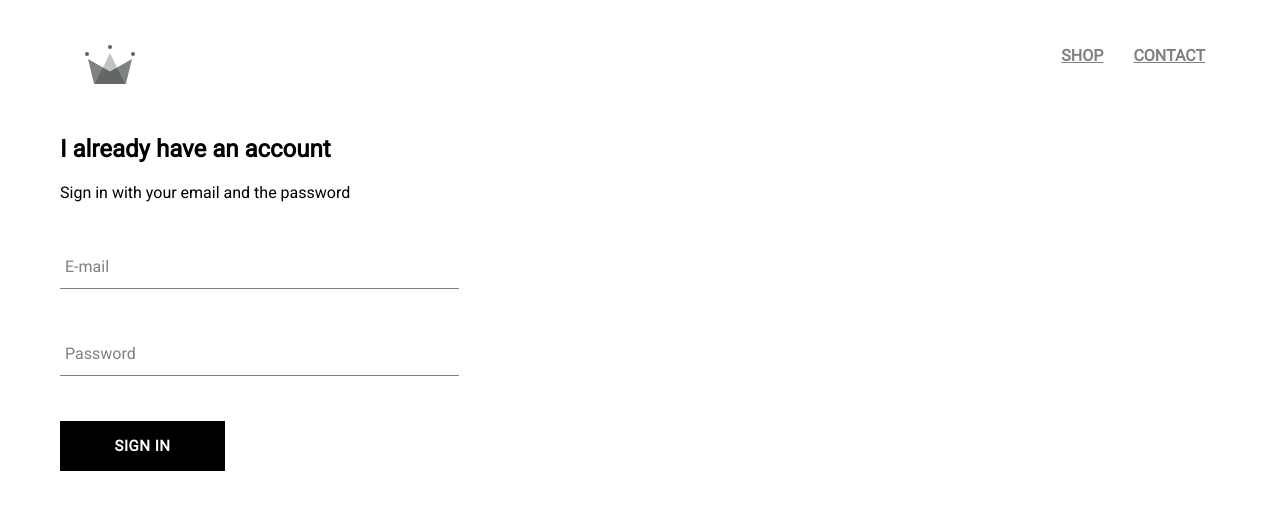
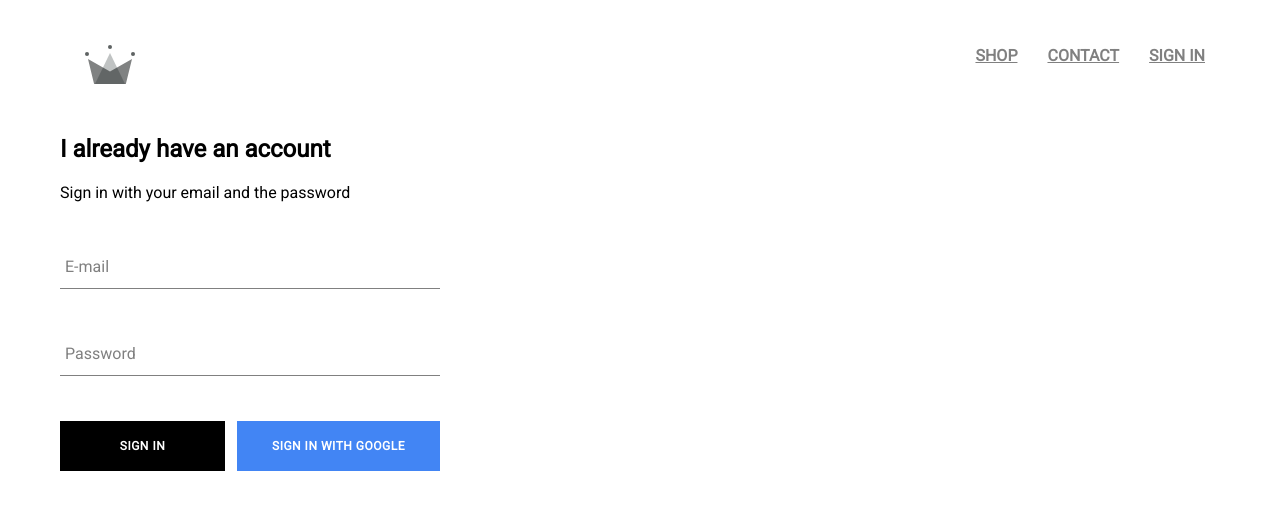
Before and after one commit to prprogrammer/crwn-clothing, a React (Create React App) app: page /signin in a window 1280 px wide. Shown: the top 510 px of the page. Built offline with nearby package versions, Linux system fonts and the light colour scheme; no server answers; a web font is replaced by a local one.

Commit message:
new changes

```diff
--- a/package.json
+++ b/package.json
@@ -3,6 +3,7 @@
   "version": "0.1.0",
   "private": true,
   "dependencies": {
+    "firebase": "^7.2.3",
     "node-sass": "^4.13.0",
     "react": "^16.11.0",
     "react-dom": "^16.11.0",
--- a/src/App.css
+++ b/src/App.css
@@ -2,3 +2,7 @@
   padding: 20px 60px;
   font-family: "Roboto", sans-serif;
 }
+
+* {
+  box-sizing: border-box;
+}
--- a/src/App.js
+++ b/src/App.js
@@ -5,16 +5,39 @@
 import ShopPage from "./pages/shop/shop.component";
 import Header from "./components/header/header.component";
 import SignInAndSignUpPage from "./pages/sign-in-and-sign-up/sign-in-and-sign-up.component";
+import { auth } from "./firebase/firebase.utils";
 
-function App() {
+class App extends React.Component {
+  constructor() {
+    super();
+    this.state = {
+      currentUser: null
+    };
+  }
+
+  unsubscribeFromAuth = null;
+
+  componentDidMount() {
+    this.unsubscribeFromAuth = auth.onAuthStateChanged(user => {
+      this.setState({ currentUser: user });
+      console.log(user);
+    });
+  }
+
+  componentWillUnmount() {
+    this.unsubscribeFromAuth();
+  }
+
+  render() {
     return (
       <div>
-      <Header />
+        <Header currentUser={this.state.currentUser} />
         <Route exact path="/" component={HomePage} />
         <Route exact path="/shop" component={ShopPage} />
         <Route exact path="/signin" component={SignInAndSignUpPage} />
       </div>
     );
   }
+}
 
 export default App;
--- a/src/components/custom-button/custom-button.component.jsx
+++ b/src/components/custom-button/custom-button.component.jsx
@@ -1,8 +1,11 @@
 import React from "react";
 import "./custom-button.styles.scss";
 
-const CustomButton = ({ children, ...otherProps }) => (
-  <button className="custom-button" {...otherProps}>
+const CustomButton = ({ children, isGoogleSignIn, ...otherProps }) => (
+  <button
+    className={`${isGoogleSignIn ? "google-sign-in" : ""} custom-button`}
+    {...otherProps}
+  >
     {children}
   </button>
 );
--- a/src/components/custom-button/custom-button.styles.scss
+++ b/src/components/custom-button/custom-button.styles.scss
@@ -5,7 +5,7 @@
   letter-spacing: 0.5px;
   line-height: 50px;
   padding: 0 35px 0 35px;
-  font-size: 15px;
+  font-size: 12px;
   background-color: black;
   color: white;
   text-transform: uppercase;
@@ -19,4 +19,15 @@
     color: black;
     border: 1px solid black;
   }
+
+  &.google-sign-in {
+    background-color: #4285f4;
+    color: white;
+    font-size: 12px;
+
+    &:hover {
+      background-color: #357ae8;
+      border: none;
+    }
+  }
 }
--- a/src/components/header/header.component.jsx
+++ b/src/components/header/header.component.jsx
@@ -2,8 +2,9 @@
 import "./header.styles.scss";
 import { ReactComponent as Logo } from "../../assets/crown.svg";
 import { Link } from "react-router-dom";
+import { auth } from "../../firebase/firebase.utils";
 
-const Header = () => (
+const Header = ({ currentUser }) => (
   <div className="header">
     <Link className="logo-container" to="/">
       <Logo className="logo" />
@@ -15,6 +16,16 @@
       <Link className="option" to="/shop">
         CONTACT
       </Link>
+
+      {currentUser ? (
+        <div className="option" onClick={() => auth.signOut()}>
+          SIGN OUT
+        </div>
+      ) : (
+        <Link className="option" to="/signin">
+          SIGN IN
+        </Link>
+      )}
     </div>
   </div>
 );
--- a/src/components/header/header.styles.scss
+++ b/src/components/header/header.styles.scss
@@ -22,6 +22,7 @@
       padding: 10px 15px;
       color: gray;
       font-weight: bolder;
+      cursor: pointer;
     }
   }
 }
--- a/src/components/sign-in/sign-in.component.jsx
+++ b/src/components/sign-in/sign-in.component.jsx
@@ -2,6 +2,7 @@
 import "./sign-in.styles.scss";
 import FormInput from "../form-input/form-input.component";
 import CustomButton from "../custom-button/custom-button.component";
+import { signInWithGoogle } from "../../firebase/firebase.utils";
 
 class SignIn extends React.Component {
   constructor(props) {
@@ -45,9 +46,13 @@
             label="Password"
             required
           />
-          <CustomButton type="submit" value="Submit Form">
-            Sign In
-          </CustomButton>
+          <div className="buttons">
+            <CustomButton type="submit">Sign In</CustomButton>
+
+            <CustomButton onClick={signInWithGoogle} isGoogleSignIn>
+              Sign In With Google
+            </CustomButton>
+          </div>
         </form>
       </div>
     );
--- a/src/components/sign-in/sign-in.styles.scss
+++ b/src/components/sign-in/sign-in.styles.scss
@@ -1,9 +1,14 @@
 .sign-in {
-  width: 30vw;
+  width: 380px;
   display: flex;
   flex-direction: column;
+
+  .title {
+    margin: 10px 0;
+  }
 }
 
-.title {
-  margin: 10px 0;
+.buttons {
+  display: flex;
+  justify-content: space-between;
 }
--- /dev/null
+++ b/src/firebase/firebase.utils.js
@@ -0,0 +1,25 @@
+import firebase from "firebase/app";
+import "firebase/firestore";
+import "firebase/auth";
+
+const config = {
+  apiKey: "AIzaSyBBbftMoC5I7sZ1XBnIlXC77wxH2c6ry2M",
+  authDomain: "crwn-db-fe1bf.firebaseapp.com",
+  databaseURL: "https://crwn-db-fe1bf.firebaseio.com",
+  projectId: "crwn-db-fe1bf",
+  storageBucket: "crwn-db-fe1bf.appspot.com",
+  messagingSenderId: "213880718677",
+  appId: "1:213880718677:web:c771874e9baec2a7969bdc",
+  measurementId: "G-50WHXE1WSD"
+};
+
+firebase.initializeApp(config);
+
+export const auth = firebase.auth();
+export const firestore = firebase.firestore();
+
+const provider = new firebase.auth.GoogleAuthProvider();
+provider.setCustomParameters({ prompt: "select_account" });
+export const signInWithGoogle = () => auth.signInWithPopup(provider);
+
+export default firebase;
```
Also changed, not shown: 1 other file (tests, documents, lock files or other folders). Lines whose indentation alone changed are shown as unchanged.
